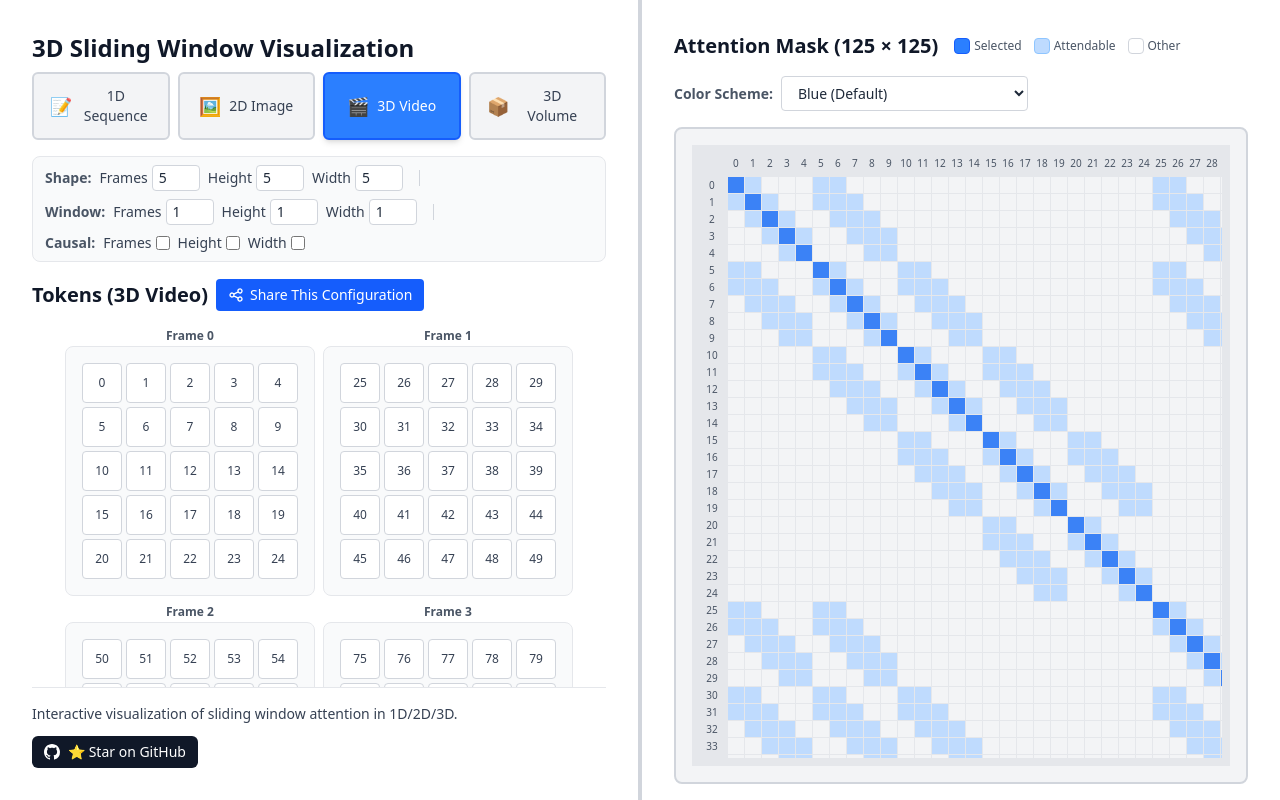
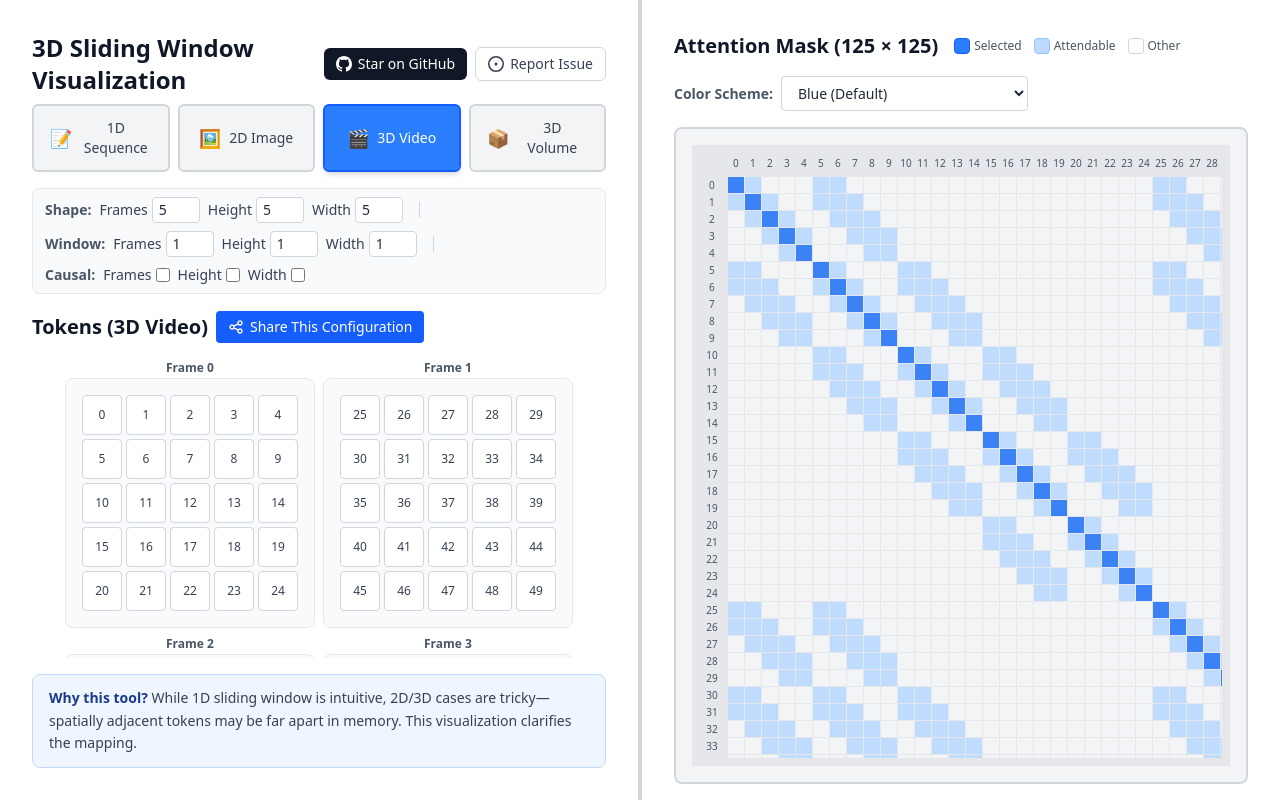
Before and after one commit to niyunsheng/sliding-window-viz-3D, a React (Vite) app: page / in a window 1280 px wide. Built offline with nearby package versions, Linux system fonts and the light colour scheme.

Commit message:
refactor: Move GitHub links to header and improve bottom section

```diff
--- a/src/components/SlidingWindowViz.tsx
+++ b/src/components/SlidingWindowViz.tsx
@@ -219,8 +219,33 @@ export function SlidingWindowViz() {
         {/* Left: Token Visualization */}
         <div className="flex flex-col p-8 overflow-hidden" style={{ width: `${leftPanelWidth}%` }}>
           {/* Fixed Header Section */}
-          <div className="mb-2">
+          <div className="mb-2 flex items-center justify-between gap-4">
             <h1 className="m-0 text-2xl font-bold text-gray-900">3D Sliding Window Visualization</h1>
+            <div className="flex items-center gap-2 flex-shrink-0">
+              <a
+                href="https://github.com/niyunsheng/sliding-window-viz-3D"
+                target="_blank"
+                rel="noopener noreferrer"
+                className="inline-flex items-center gap-1.5 px-3 py-1.5 bg-gray-900 text-white no-underline rounded-md font-medium text-sm transition-all hover:bg-gray-800 hover:-translate-y-0.5 hover:shadow-md"
+              >
+                <svg viewBox="0 0 16 16" fill="currentColor" aria-hidden="true" className="w-4 h-4">
+                  <path d="M8 0C3.58 0 0 3.58 0 8c0 3.54 2.29 6.53 5.47 7.59.4.07.55-.17.55-.38 0-.19-.01-.82-.01-1.49-2.01.37-2.53-.49-2.69-.94-.09-.23-.48-.94-.82-1.13-.28-.15-.68-.52-.01-.53.63-.01 1.08.58 1.23.82.72 1.21 1.87.87 2.33.66.07-.52.28-.87.51-1.07-1.78-.2-3.64-.89-3.64-3.95 0-.87.31-1.59.82-2.15-.08-.2-.36-1.02.08-2.12 0 0 .67-.21 2.2.82.64-.18 1.32-.27 2-.27.68 0 1.36.09 2 .27 1.53-1.04 2.2-.82 2.2-.82.44 1.1.16 1.92.08 2.12.51.56.82 1.27.82 2.15 0 3.07-1.87 3.75-3.65 3.95.29.25.54.73.54 1.48 0 1.07-.01 1.93-.01 2.2 0 .21.15.46.55.38A8.013 8.013 0 0016 8c0-4.42-3.58-8-8-8z"></path>
+                </svg>
+                <span>Star on GitHub</span>
+              </a>
+              <a
+                href="https://github.com/niyunsheng/sliding-window-viz-3D/issues"
+                target="_blank"
+                rel="noopener noreferrer"
+                className="inline-flex items-center gap-1.5 px-3 py-1.5 bg-white text-gray-700 no-underline rounded-md font-medium text-sm border border-gray-300 transition-all hover:bg-gray-50 hover:border-gray-400"
+              >
+                <svg viewBox="0 0 16 16" fill="currentColor" aria-hidden="true" className="w-4 h-4">
+                  <path d="M8 9.5a1.5 1.5 0 100-3 1.5 1.5 0 000 3z"></path>
+                  <path fillRule="evenodd" d="M8 0a8 8 0 100 16A8 8 0 008 0zM1.5 8a6.5 6.5 0 1113 0 6.5 6.5 0 01-13 0z"></path>
+                </svg>
+                <span>Report Issue</span>
+              </a>
+            </div>
           </div>
 
           {/* Fixed View Mode Selector - Radio Button Group */}
@@ -395,23 +420,12 @@ export function SlidingWindowViz() {
             <p className="m-0 text-sm text-gray-600 text-center mt-4">Click a token to see its attention pattern</p>
           </div>
 
-          {/* Fixed GitHub Star Button - Bottom */}
-          <div className="pt-4 border-t border-gray-200">
-            <div className="flex items-center gap-3 flex-wrap">
-              <p className="text-sm text-gray-700 m-0">
-                Interactive visualization of sliding window attention in 1D/2D/3D.
+          {/* Fixed Bottom Section */}
+          <div className="pt-4">
+            <div className="bg-blue-50 border border-blue-200 rounded-lg px-4 py-3">
+              <p className="text-sm text-gray-700 m-0 leading-relaxed">
+                <span className="font-semibold text-blue-900">Why this tool?</span> While 1D sliding window is intuitive, 2D/3D cases are tricky—spatially adjacent tokens may be far apart in memory. This visualization clarifies the mapping.
               </p>
-              <a
-                href="https://github.com/niyunsheng/sliding-window-viz-3D"
-                target="_blank"
-                rel="noopener noreferrer"
-                className="inline-flex items-center gap-2 px-3 py-1.5 bg-gray-900 text-white no-underline rounded-md font-medium text-sm transition-all hover:bg-gray-800 hover:-translate-y-0.5 hover:shadow-md"
-              >
-                <svg viewBox="0 0 16 16" fill="currentColor" aria-hidden="true" className="w-4 h-4">
-                  <path d="M8 0C3.58 0 0 3.58 0 8c0 3.54 2.29 6.53 5.47 7.59.4.07.55-.17.55-.38 0-.19-.01-.82-.01-1.49-2.01.37-2.53-.49-2.69-.94-.09-.23-.48-.94-.82-1.13-.28-.15-.68-.52-.01-.53.63-.01 1.08.58 1.23.82.72 1.21 1.87.87 2.33.66.07-.52.28-.87.51-1.07-1.78-.2-3.64-.89-3.64-3.95 0-.87.31-1.59.82-2.15-.08-.2-.36-1.02.08-2.12 0 0 .67-.21 2.2.82.64-.18 1.32-.27 2-.27.68 0 1.36.09 2 .27 1.53-1.04 2.2-.82 2.2-.82.44 1.1.16 1.92.08 2.12.51.56.82 1.27.82 2.15 0 3.07-1.87 3.75-3.65 3.95.29.25.54.73.54 1.48 0 1.07-.01 1.93-.01 2.2 0 .21.15.46.55.38A8.013 8.013 0 0016 8c0-4.42-3.58-8-8-8z"></path>
-                </svg>
-                <span>⭐ Star on GitHub</span>
-              </a>
             </div>
           </div>
         </div>
```
